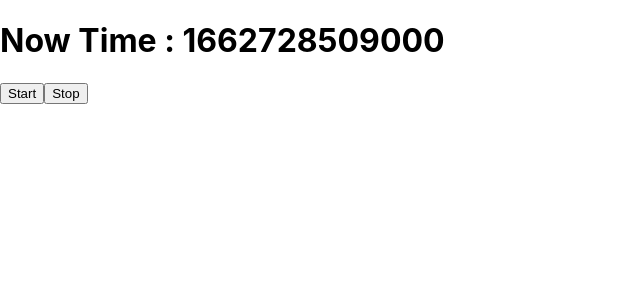
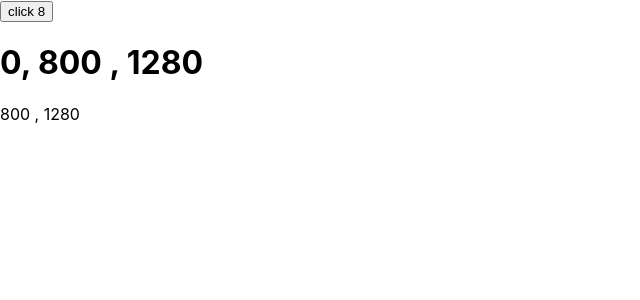
Before and after one commit to JasmineFan/train-ticket, a React (Create React App) app: page / in a window 1280 px wide. Shown: the top 300 px of the page, without its empty margins (0-640 px from the left). Built offline with nearby package versions, Linux system fonts and the light colour scheme.

Commit message:
自定义hook

```diff
--- a/src/App.js
+++ b/src/App.js
@@ -1,24 +1,56 @@
-import React, { useState, useRef, useCallback } from 'react'
+import React, {Component, useState,useMemo,memo,useCallback,useRef,PureComponent, useEffect } from 'react';
 
-export default function App() {
-    const [now, setNow] = useState(Date.now())
-    const ref = useRef()
+function useCounter(count){
+  const size = useSize()
+  return (
+    <h1>{count}, {size.height} , {size.width}</h1>
+  )
+}
+function useCount(defaultCount){
+  const [count,setCount]=useState(defaultCount)
+  const it =useRef()
+  useEffect(()=>{
+    it.current = setInterval(()=>{
+      setCount(count=>count+1)
+    },1000)
+  },[])
+  useEffect(()=>{
+    if(count>=5){
+      clearInterval(it.current)
+    }
+  })
+  return [count,setCount]
+}
+function useSize(){
+  const [size,setSize] = useState({
+    width:document.documentElement.clientWidth,
+    height:document.documentElement.clientHeight
+  })
+  const onResize = useCallback(()=>{
+    setSize({
+      width:document.documentElement.clientWidth,
+      height:document.documentElement.clientHeight
+    })
+  },[])
+  useEffect(()=>{
+    window.addEventListener('resize',onResize, false)
+    return ()=>{
+      window.removeEventListener('resize',onResize, false)
+    }
+  },[])
+  return size
+}
+const App=()=>{
+  const [count,setCount]=useCount(0)
+  const Counter = useCounter(0)
+  const size = useSize()
 
-    const handleStart = useCallback(() => {
-        ref.current = setInterval(() => {
-            setNow(Date.now())
-        }, 1000)
-    }, [])
+  return (
+    <div>
+      <button onClick={()=>setCount(count+1)}>click {count}</button>
+      {Counter} {size.height} , {size.width}
+    </div>
+   );
+}
 
-     const handleStop = useCallback(() => {
-         clearInterval(ref.current)
-     }, [])
-
-    return (
-        <>
-            <h1>Now Time : {now}</h1>
-            <button onClick={handleStart}>Start</button>
-            <button onClick={handleStop}>Stop</button>
-        </>
-    )
-}
+export default App;
```
